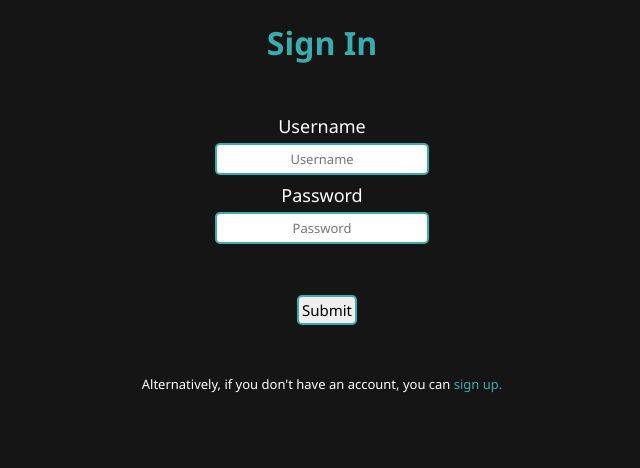
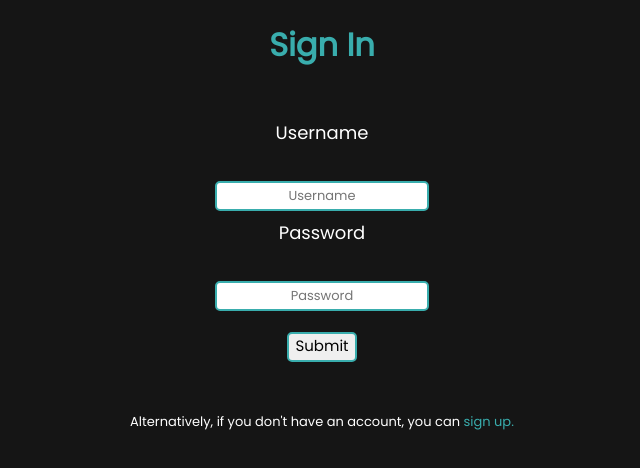
Before and after one commit to mtbtrq/Wildy, a React (Create React App) app in the folder frontend/: page /signin in a window 1280 px wide. Shown: the top 468 px of the page, without its empty margins (318-958 px from the left). Built offline with nearby package versions, Linux system fonts and the light colour scheme.

Commit message:
New Font

```diff
--- a/frontend/src/index.css
+++ b/frontend/src/index.css
@@ -1,7 +1,9 @@
+@import url('https://fonts.googleapis.com/css2?family=Poppins&family=Sora:wght@600&display=swap');
+
 * {
     align-items: center;
     text-align: center;
-    font-family: "Segoe UI", Tahoma, Geneva, Verdana, sans-serif;
+    font-family: "Poppins", "Segoe UI";
 }
 
 .normalText {
@@ -22,12 +24,7 @@ body {
     background-color: #151515;
 }
 
-h1 {
-    color: #39adad;
-    margin-bottom: 50px;
-}
-
-#button {
+#button, #submitButton {
     font-size: 15px;
     border: 2px solid #39adad;
     outline: 0;
@@ -36,9 +33,10 @@ h1 {
     margin-left: 5px;
     margin-right: 5px;
     padding-bottom: 3px;
+    padding-top: 0px;
 }
 
-#button:hover {
+#button:hover, #submitButton:hover {
     border: 2px solid #ae5ab6;
 }
 
@@ -72,38 +70,33 @@ body {
     color: #fff;
 }
 
-.inputBox {
-    padding: 5px 5px;
-    margin-bottom: 3px;
-    font-size: small;
-    border-radius: 5px;
-    border: 2px solid #39adad;
-    outline: 0;
-    width: 200px;
+a:any-link {
+    color: #39adad;
+    text-decoration: none;
+}
+
+a:any-link:hover {
+    text-decoration: underline;
+}
+
+body {
+    background-color: #151515;
+}
+
+.label {
+    font-size: large;
+    color: #fff;
+    margin: 5px 0;
+}
+
+#statusEl {
+    font-size: large;
+    color: #fff;
 }
 
 h1 {
     color: #39adad;
     margin-bottom: 50px;
-}
-
-#submitButton {
-    margin-top: 30px;
-    font-size: 15px;
-    border: 2px solid #39adad;
-    outline: 0;
-    border-radius: 5px;
-    transition: 0.5s;
-}
-
-#submitButton:hover {
-    border: 2px solid #ae5ab6;
-}
-
-.footer {
-    color: #fff;
-    margin-top: 50px;
-    font-size: small;
 }
 
 a:any-link {
@@ -131,67 +124,10 @@ body {
 }
 
 .inputBox {
-    padding: 5px 5px;
+    padding: 3px 5px;
     margin-bottom: 3px;
     font-size: small;
-    border-radius: 5px;
-    border: 2px solid #39adad;
-    outline: 0;
-    width: 200px;
-}
-
-h1 {
-    color: #39adad;
-    margin-bottom: 50px;
-}
-
-#submitButton {
-    margin-left: 10px;
-    font-size: 15px;
-    border: 2px solid #39adad;
-    outline: 0;
-    border-radius: 5px;
-    transition: 0.5s;
-}
-
-#submitButton:hover {
-    border: 2px solid #ae5ab6;
-}
-
-.footer {
-    color: #fff;
-    margin-top: 50px;
-    font-size: small;
-}
-
-a:any-link {
-    color: #39adad;
-    text-decoration: none;
-}
-
-a:any-link:hover {
-    text-decoration: underline;
-}
-
-body {
-    background-color: #151515;
-}
-
-.label {
-    font-size: large;
-    color: #fff;
-    margin: 5px 0;
-}
-
-#statusEl {
-    font-size: large;
-    color: #fff;
-}
-
-.inputBox {
-    padding: 5px 5px;
-    margin-bottom: 3px;
-    font-size: small;
+    margin-top: 30px;
     border-radius: 5px;
     border: 2px solid #39adad;
     outline: 0;
@@ -200,20 +136,6 @@ body {
 
 li {
     list-style: none;
-}
-
-#submitButton {
-    padding: 3px;
-    margin-top: 30px;
-    font-size: 15px;
-    border: 2px solid #39adad;
-    outline: 0;
-    border-radius: 5px;
-    transition: 0.5s;
-}
-
-#submitButton:hover {
-    border: 2px solid #ae5ab6;
 }
 
 .myMessage, .notMyMessage{
```
